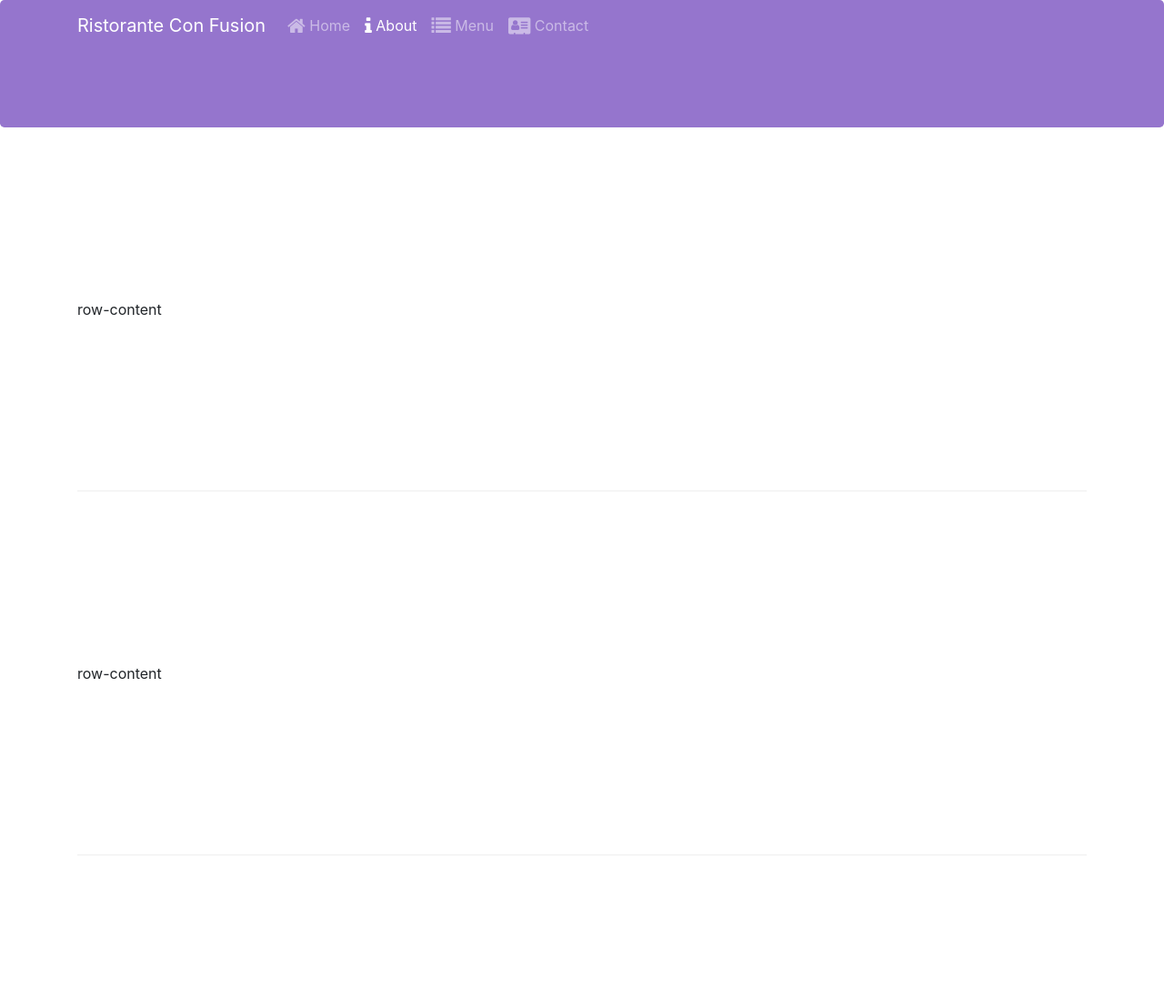
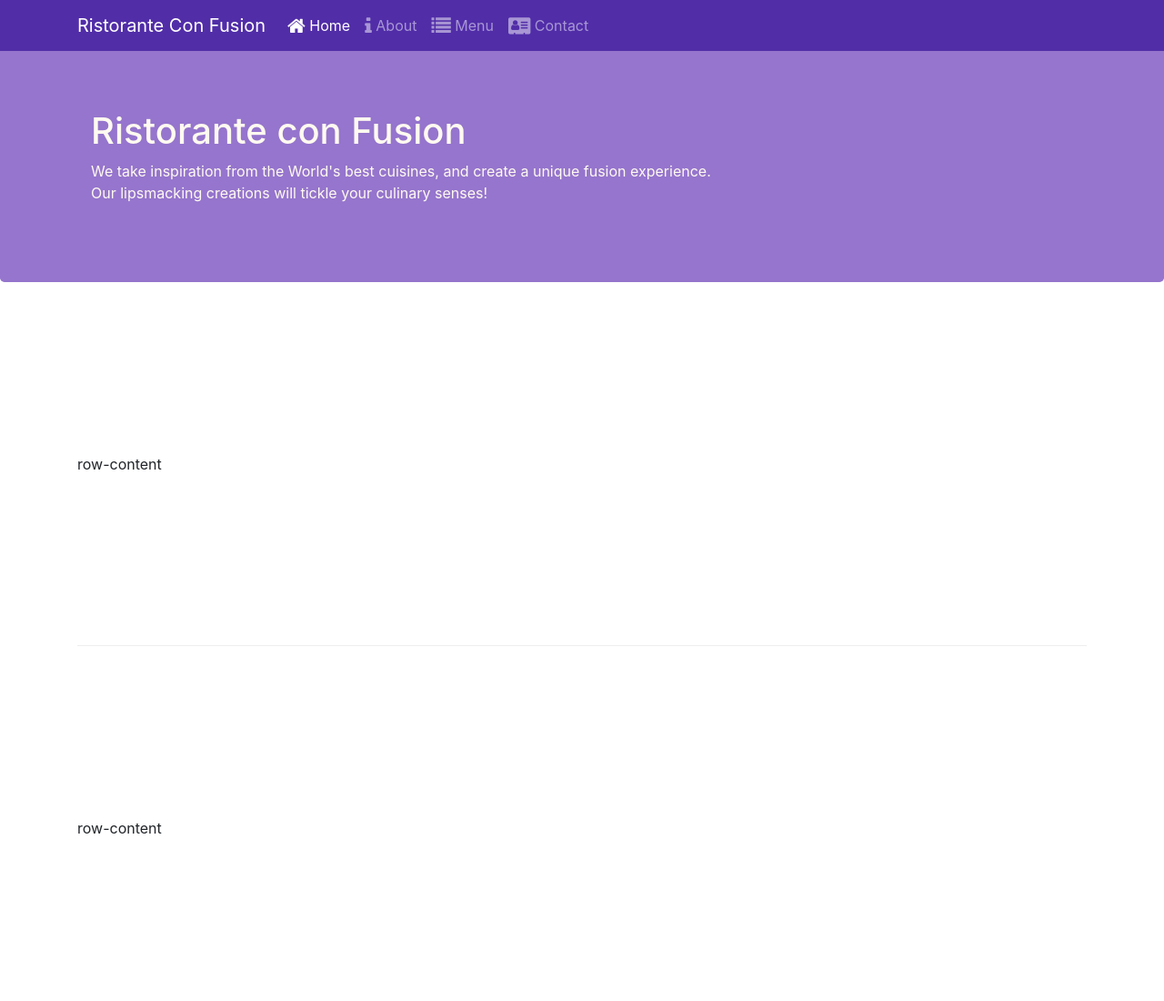
Before and after one commit to BichLien2706/git-test-01, a website: page index.html in a window 1280 px wide. Shown: the top 1100 px of the page at 91% size. Drawn offline with nearby package versions, Linux system fonts and the light colour scheme.

Commit message:
update commit

```diff
--- a/index.html
+++ b/index.html
@@ -4,7 +4,7 @@
     <meta charset="UTF-8">
     <meta http-equiv="X-UA-Compatible" content="IE=edge">
     <meta name="viewport" content="width=device-width, initial-scale=1.0">
-    <title>Document</title>
+    <title>Home</title>
     <link rel="stylesheet" href="node_modules/bootstrap/dist/css/bootstrap.min.css">
     <link rel="stylesheet" href="./style.css">
     <link rel="stylesheet" href="node_modules/font-awesome/css/font-awesome.min.css">
@@ -20,9 +20,9 @@
                 <a class="navbar-brand" href="#">Ristorante Con Fusion</a>
                 <div class="collapse navbar-collapse" id="Navbar">
                     <ul class="navbar-nav mr-auto">
-                        <li class="nav-item "><a class="nav-link" href="./index.html"><span
+                        <li class="nav-item active"><a class="nav-link" href="./index.html"><span
                                     class="fa fa-home fa-lg"></span> Home</a></li>
-                        <li class="nav-item active"><a class="nav-link" href="#"><span class="fa fa-info fa-lg"></span>
+                        <li class="nav-item "><a class="nav-link" href="./aboutus.html"><span class="fa fa-info fa-lg"></span>
                                 About</a></li>
                         <li class="nav-item"><a class="nav-link" href="#"><span class="fa fa-list fa-lg"></span>
                                 Menu</a></li>
@@ -33,6 +33,16 @@
                 </div>
             </div>
         </nav>
+        <div class="container">
+            <div class="row row-header">
+                <div class="col-12 col-sm-8">
+                    <h1>Ristorante con Fusion</h1>
+                    <p>We take inspiration from the World's best cuisines, and create a unique fusion experience. Our lipsmacking
+                     creations will tickle your culinary senses!</p>
+                 </div>
+                <div class="col-12 col-sm"></div>
+            </div>
+           </div>
     </header>
     <section>
         <div class="container">
--- a/style.css
+++ b/style.css
@@ -31,3 +31,12 @@ address{
     margin:0px;
     color:#0f0f0f;
 }
+body{
+    padding:50px 0px 0px 0px;
+    z-index:0;
+}
+
+
+.navbar-dark {
+     background-color: #512DA8;
+}
```
